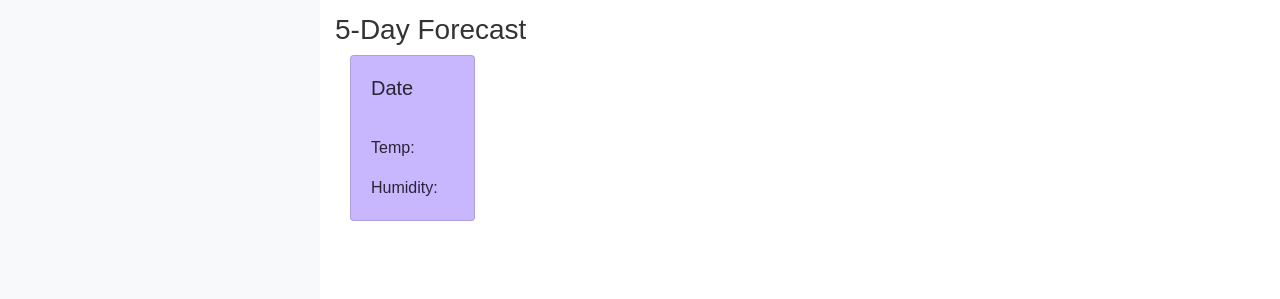
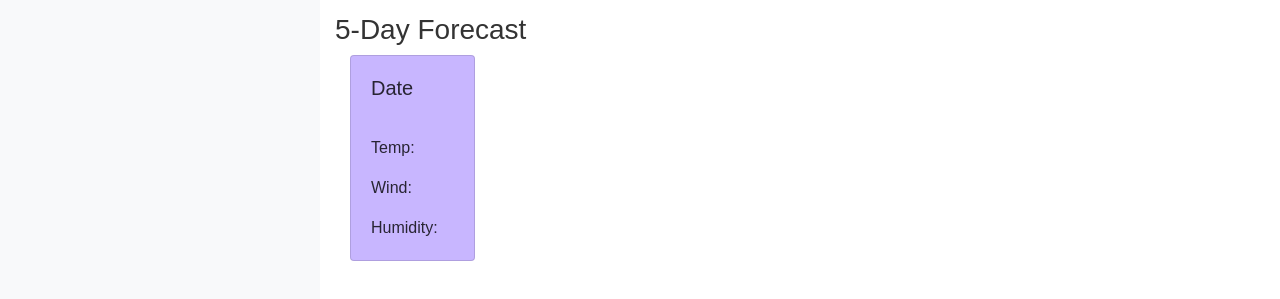
Before and after one commit to aitzazanwar/5-Day-Weather-Forecast, a plain HTML site: page index.html in a window 1280 px wide. Shown: the part 243-542 px from the top of the page. Drawn offline with nearby package versions, Linux system fonts and the light colour scheme; some icons are missing; a web font is replaced by a local one.

Commit message:
element for wind added

```diff
--- a/index.html
+++ b/index.html
@@ -64,6 +64,7 @@
                         <h5 class="card-title">Date</h5>
                         <i class="fa fa-sun"></i>
                         <p class="card-text">Temp: </p>
+                        <p class="card-text">Wind: </p>
                         <p class="card-text">Humidity: </p>
                         </div>
                     </div>
```
